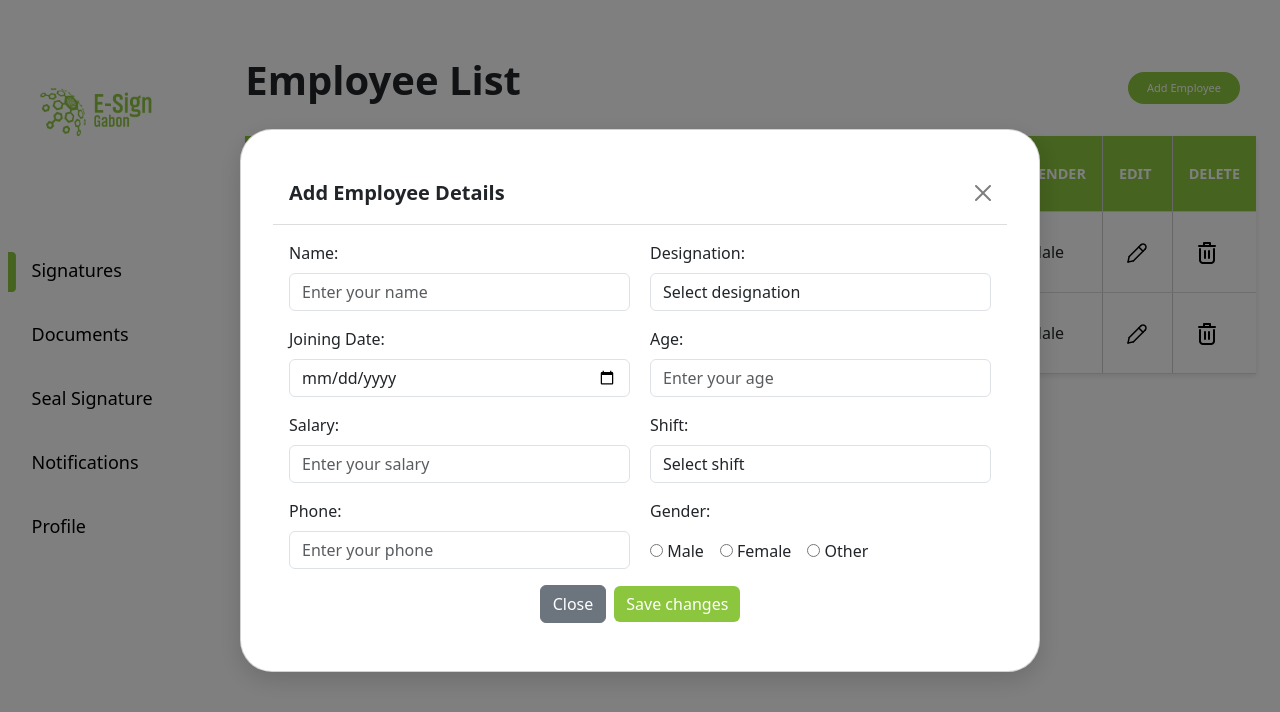
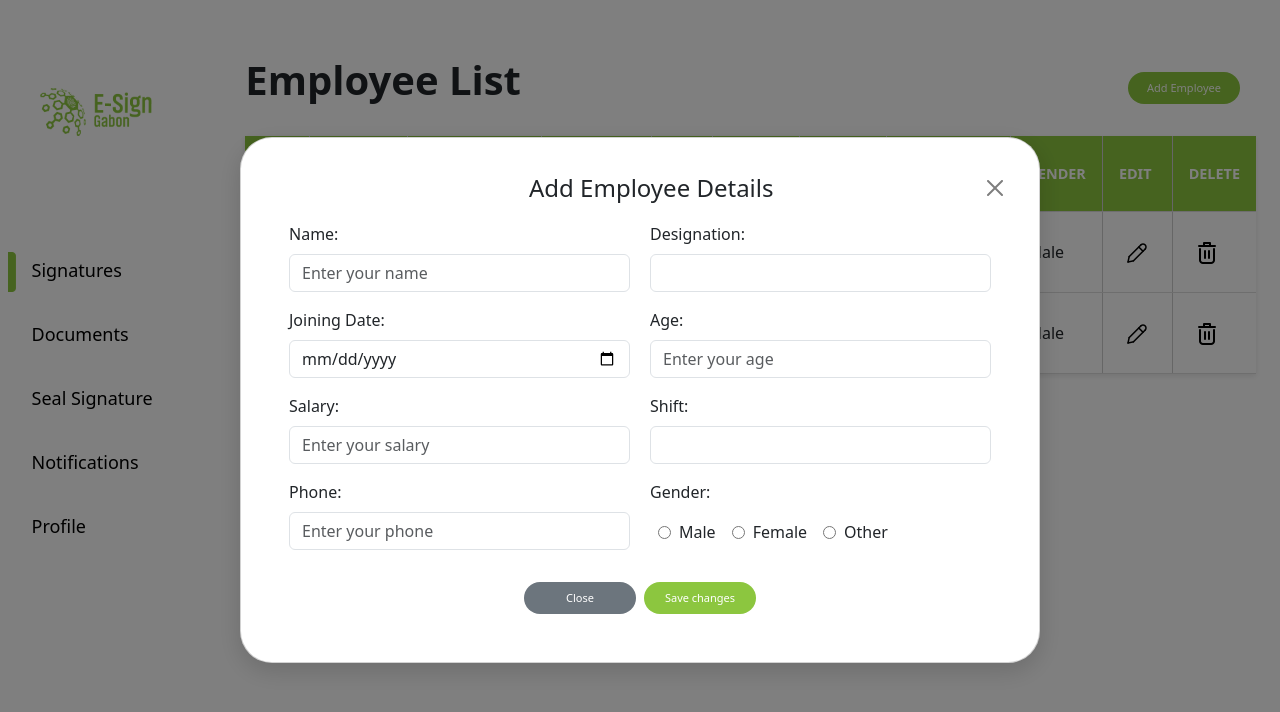
Before and after one commit to DhiaShams/Angular-learning, an Angular app: page /list in a window 1280 px wide. Both pictures are taken after a click on the button "Add Employee". Shown: the top 712 px of the page. Built offline with nearby package versions, Linux system fonts and the light colour scheme; data requests are answered from the project's data file.

Commit message:
changed input to button and added styles

```diff
--- a/db.json
+++ b/db.json
@@ -1,24 +1,26 @@
 {
   "employees": [
     {
-      "id": "8234",
       "name": "Arjun Raj",
       "designation": "Team Lead",
       "date": "2024-01-04",
       "age": 23,
       "gender": "Male",
       "shift": "9am-8pm",
-      "salary": 40000
+      "phone": "9496957459",
+      "salary": 40000,
+      "id": "8234"
     },
     {
-      "id": "dd1e",
       "name": "Aman Gupta",
       "designation": "Manager",
       "date": "2025-06-03",
       "age": 40,
       "gender": "Male",
       "shift": "6pm-8am",
-      "salary": 39997
+      "phone": "0486212345",
+      "salary": 39997,
+      "id": "dd1e"
     }
   ]
 }
--- a/src/app/components/dashboard/dashboard.html
+++ b/src/app/components/dashboard/dashboard.html
@@ -49,14 +49,14 @@
     </div>
     <div class="sign d-flex justify-content-between align-items-center">
       <div class="fs-5 fw-semibold" id="sign">Add Employee</div>
-      <input type="text" placeholder="Add Employee" id="add" routerLink="/list">
+      <button id="add" routerLink="/list">Add Employee</button>
     </div>
     <div class="main">
       <img src="assets/images/Frame.png" alt="frame">
       <div class="text">
         <h5>You haven't created or Uploaded any signature.</h5>
         <h5>You can add your signature here</h5>
-        <input type="text" placeholder="Add Employee" routerLink="/list">
+        <button>Add Employee</button>
       </div>
     </div>
     <div class="details">
--- a/src/app/components/dashboard/dashboard.scss
+++ b/src/app/components/dashboard/dashboard.scss
@@ -143,17 +143,17 @@ input:not(:checked)~.labels .fr {
 }
 
 #add {
-    padding: 1rem 1.5rem;
     border: none;
     height: 32px;
     width: 120px;
     background-color: #8CC63F;
     border-radius: 50px;
     font-size: 11px;
-    margin-right: 0.6rem;
+    margin: 0 1rem;
+    color: white;
 }
 
-.sign input{
+.sign button{
     cursor: pointer;
 }
 
@@ -176,8 +176,8 @@ input:not(:checked)~.labels .fr {
     color: white;
 }
 
-.text input {
-    padding: 1rem 1.5rem;
+.text button {
+    color: #8CC63F;
     border: none;
     height: 32px;
     width: 120px;
--- a/src/app/components/employees/employees.html
+++ b/src/app/components/employees/employees.html
@@ -2,7 +2,7 @@
     <div class="top d-flex justify-content-between">
         <h1>Employee List</h1>
         <section>
-            <button class="add" data-bs-toggle="modal" data-bs-target="#form-modal" (click)="setFormMode('add')">Add
+            <button class="add" (click)="setFormMode('add')">Add
                 Employee</button>
         </section>
     </div>
@@ -44,10 +44,10 @@
                         aria-labelledby="exampleModalCenterTitle" aria-hidden="true">
                         <div class="modal-dialog modal-lg modal-dialog-centered" role="document">
                             <div class="modal-content add-modal">
-                                <div class="modal-header">
-                                    <h5 class="modal-title" id="modal-title">
+                                <div class="d-flex align-items-center justify-content-between">
+                                    <h4 class="modal-title" id="modal-title">
                                         {{ formMode === 'add' ? 'Add Employee Details' : 'Edit Employee Details' }}
-                                    </h5>
+                                    </h4>
                                     <button type="button" class="btn-close" data-bs-dismiss="modal"
                                         aria-label="Close"></button>
                                 </div>
@@ -59,12 +59,12 @@
                                                 <input type="text" class="form-control" id="name"
                                                     placeholder="Enter your name" formControlName="name"
                                                     [(ngModel)]="employeeObj.name">
-                                            </div>
                                             <div *ngIf="submitted && f['name'].errors" class="space error">
                                                 <div *ngIf="f['name'].errors['required']">{{ 'Name is required'}}
                                                 </div>
                                                 <div *ngIf="f['name'].errors['pattern']">{{ 'Please enter a valid Name'}}
                                                 </div>
+                                            </div>
                                             </div>
 
                                             <div class="mb-3">
@@ -81,9 +81,9 @@
                                                     <option value="HR">HR</option>
                                                     <option value="CEO">CEO</option>
                                                 </select>
-                                            </div>
                                             <div *ngIf="submitted && f['designation'].errors" class="space error">
                                                 <div>{{ 'Please select your designation' }}</div>
+                                            </div>
                                             </div>
 
                                             <div class="mb-3">
@@ -91,9 +91,9 @@
                                                 <input type="date" class="form-control" id="date"
                                                     placeholder="Enter your date of joining" formControlName="date"
                                                     [(ngModel)]="employeeObj.date">
-                                            </div>
                                             <div *ngIf="submitted && f['date'].errors" class="space error">
                                                 <div>{{ 'Please select your joining date' }}</div>
+                                            </div>
                                             </div>
 
                                             <div class="mb-3">
@@ -101,7 +101,6 @@
                                                 <input type="number" class="form-control" id="age"
                                                     placeholder="Enter your age" formControlName="age"
                                                     [(ngModel)]="employeeObj.age">
-                                            </div>
                                             <div *ngIf="submitted && f['age'].errors" class="space error">
                                                 <div *ngIf="f['age'].errors['required']">{{ 'Age is required' }}
                                                 </div>
@@ -109,13 +108,13 @@
                                                 </div>
                                                 <div *ngIf="f['age'].errors['min']">Age must be at least 18</div>
                                             </div>
+                                            </div>
 
                                             <div class="mb-3">
                                                 <label for="salary" class="form-label">Salary:</label>
                                                 <input type="number" class="form-control" id="salary"
                                                     placeholder="Enter your salary" formControlName="salary"
                                                     [(ngModel)]="employeeObj.salary">
-                                            </div>
                                             <div *ngIf="submitted && f['salary'].errors" class="space error">
                                                 <div *ngIf="f['salary'].errors['required']">{{ 'Salary is required' }}
                                                 </div>
@@ -123,6 +122,7 @@
                                                     }}</div>
                                                 <div *ngIf="f['salary'].errors['min']">Salary must be at least 1000
                                                 </div>
+                                            </div>
                                             </div>
 
                                             <div class="mb-3">
@@ -135,9 +135,9 @@
                                                     <option value="6pm-8am">6pm-8am</option>
                                                     <option value="8pm-9am">8pm-9am</option>
                                                 </select>
-                                            </div>
                                             <div *ngIf="submitted && f['shift'].errors" class="space error">
                                                 <div>{{ 'Please select your shift' }}</div>
+                                            </div>
                                             </div>
 
                                             <div class="mb-3">
@@ -145,11 +145,11 @@
                                                 <input type="tel" class="form-control" id="phone"
                                                     placeholder="Enter your phone" formControlName="phone" maxlength="10"
                                                     [(ngModel)]="employeeObj.phone">
-                                            </div>
-                                            <div *ngIf="submitted && f['phone'].errors" class="error">
+                                            <div *ngIf="submitted && f['phone'].errors" class="error space">
                                                 <div *ngIf="f['phone'].errors['required']">{{ 'Phone number is required'
                                                     }}</div>
                                                 <div *ngIf="f['phone'].errors['pattern']">{{ 'Please enter a valid phone number' }}</div>
+                                            </div>
                                             </div>
 
                                             <div class="form-group">
@@ -171,17 +171,17 @@
                                                         Other
                                                     </label>
                                                 </div>
-                                            </div>
                                             <div *ngIf="submitted && f['gender'].errors" class="space error">
                                                 <div *ngIf="f['gender'].errors['required']">{{ 'Gender is required' }}
                                                 </div>
                                             </div>
+                                            </div>
 
                                         </div>
-                                        <div class="d-flex justify-content-center align-items-center gap-2">
-                                            <button type="button" class="btn btn-secondary"
+                                        <div class="d-flex justify-content-center align-items-center gap-2 mt-3">
+                                            <button type="button" class="btn btn-secondary button-style"
                                                 data-bs-dismiss="modal">Close</button>
-                                            <button type="submit" class="btn btn-success">Save changes</button>
+                                            <button type="submit" class="btn btn-success button-style">Save changes</button>
                                         </div>
                                     </form>
                                 </div>
@@ -199,20 +199,20 @@
                     <div class="modal fade" id="delete-modal" tabindex="-1" role="dialog"
                         aria-labelledby="exampleModalCenterTitle" aria-hidden="true">
                         <div class="modal-dialog modal-dialog-centered" role="document">
-                            <div class="modal-content add-modal">
-                                <div class="modal-header">
+                            <div class="modal-content delete-modal">
+                                <div class="d-flex justify-content-between align-items-center">
                                     <h5 class="modal-title" id="modal-title">Delete employee details</h5>
                                     <button type="button" class="btn-close" data-bs-dismiss="modal"
                                         aria-label="Close"></button>
                                 </div>
-                                <div class="modal-body">
-                                    <p>Are you sure of deleting the employee?</p>
+                                <div class="d-flex justify-content-center align-items-center">
+                                    <p>Are you sure of deleting this employee?</p>
                                 </div>
-                                <div class="modal-footer">
-                                    <button type="button" class="btn btn-secondary"
+                                <div class="d-flex justify-content-center align-items-center gap-2">
+                                    <button type="button" class="btn btn-secondary button-style"
                                         data-bs-dismiss="modal">Close</button>
                                     <button type="button" (click)="deleteEmployee()"
-                                        class="btn btn-danger">Delete</button>
+                                        class="btn btn-danger button-style">Delete</button>
                                 </div>
                             </div>
                         </div>
@@ -220,6 +220,9 @@
 
                 </td>
             </tr>
+                <tr  col="12" *ngIf="employeeList && employeeList.length == 0">
+                    <td>no data found</td>
+                </tr>
         </tbody>
     </table>
 </div>
--- a/src/app/components/employees/employees.scss
+++ b/src/app/components/employees/employees.scss
@@ -71,24 +71,6 @@
     }
 }
 
-.form-group {
-    div {
-        label {
-            margin: 1rem;
-            margin-left: 0;
-        }
-    }
-}
-
-.modal-content {
-    background: #fff;
-    padding: 2rem;
-    border-radius: 2rem;
-    width: 50rem;
-    margin: auto;
-    box-shadow: 0 8px 24px rgba(0, 0, 0, 0.15);
-}
-
 .modal-header {
     border-bottom: 1px solid #ddd;
 
@@ -97,6 +79,28 @@
         font-size: 1.25rem;
     }
 
+}
+
+.modal-content {
+    background: #fff;
+    padding: 2rem;
+    border-radius: 2rem;
+    margin: auto;
+    box-shadow: 0 8px 24px rgba(0, 0, 0, 0.15);
+}
+
+.add-modal {
+    h4 {
+        margin-left: 16rem
+    }
+}
+
+.delete-modal {
+    gap: 1rem;
+
+    h5 {
+        margin: 0 6rem;
+    }
 }
 
 .modal-body {
@@ -108,7 +112,7 @@
 
         .space {
             margin-left: 1rem;
-            margin-bottom: 0.5rem;
+            margin-top: 0.5rem;
         }
 
         .capitalise {
@@ -130,38 +134,49 @@
             }
         }
 
-        .form-group.radio-group {
+        .form-group {
             display: flex;
             flex-direction: column;
-
-            label {
-                font-weight: 500;
-            }
 
             div {
                 display: flex;
 
                 label {
                     display: flex;
+                    font-weight: normal;
+                    justify-content: space-between;
                     align-items: center;
-                    font-weight: normal;
+                    margin: 1rem 0.5rem;
+
+                    input {
+                        margin-right: 0.5rem;
+                    }
                 }
             }
         }
     }
 }
 
-  .btn-success {
-        background-color: #8cc63f;
-        border: none;
+.btn-success {
+    background-color: #8cc63f;
+    border: none;
 
-        &:hover{
-            background-color: #7bb133;
-        }
+    &:hover {
+        background-color: #7bb133;
     }
-.form-section{
-        display: grid
-;
+}
+
+.form-section {
+    display: grid;
     grid-template-columns: repeat(2, 1fr);
     gap: 0px 20px;
 }
+
+.button-style {
+    height: 2rem;
+    width: 7rem;
+    border-radius: 50px;
+    color: white;
+    font-size: 11px;
+    border: none;
+}
--- a/src/app/components/employees/employees.ts
+++ b/src/app/components/employees/employees.ts
@@ -122,8 +122,14 @@ export class Employees {
 
   }
   setFormMode(mode: any) {
+    console.log('kerii');
+
     this.formMode = mode;
+      $("#form-modal").modal('show');
     this.submitted = false;
+    if(mode == 'add'){
+      this.employeeForm.reset();
+    }
   }
   getEmployeeList() {
     this.Api.getEmployeeList().subscribe(data => {
```
